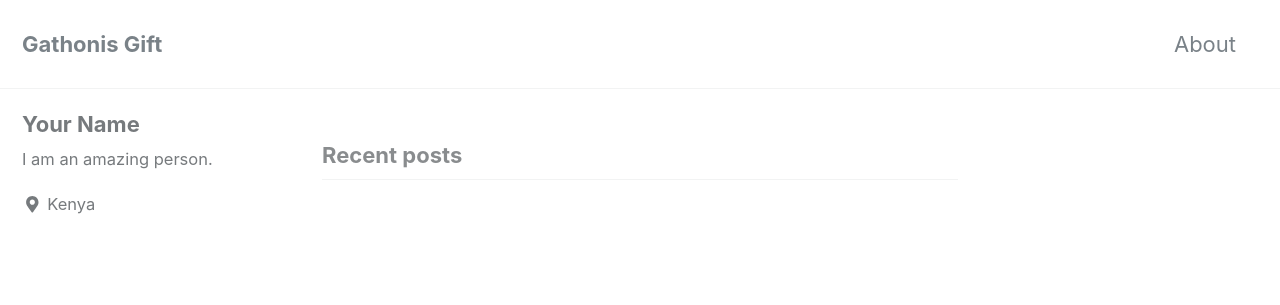
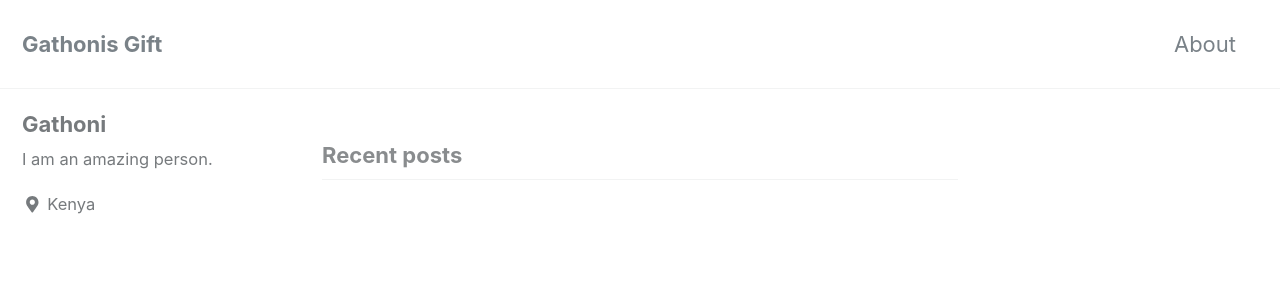
Before and after one commit to gathonisgift/gathonisgift.github.io, a Jekyll site: the page built from index.html, in a window 1280 px wide. Shown: the top 305 px of the page. Built offline with Jekyll 4.4.1, drawn with Linux system fonts in a browser that asks for light colours; cached includes are drawn as plain includes; nearby versions of some CDN libraries; the list of posts is cut into pages by our own code.

Commit message:
Update _config.yml

```diff
--- a/_config.yml
+++ b/_config.yml
@@ -101,7 +101,7 @@ analytics:
 
 # Site Author
 author:
-  name             : "Your Name"
+  name             : "Gathoni"
   avatar           : # path of avatar image, e.g. "/assets/images/bio-photo.jpg"
   bio              : "I am an amazing person."
   location         : "Kenya"
```
